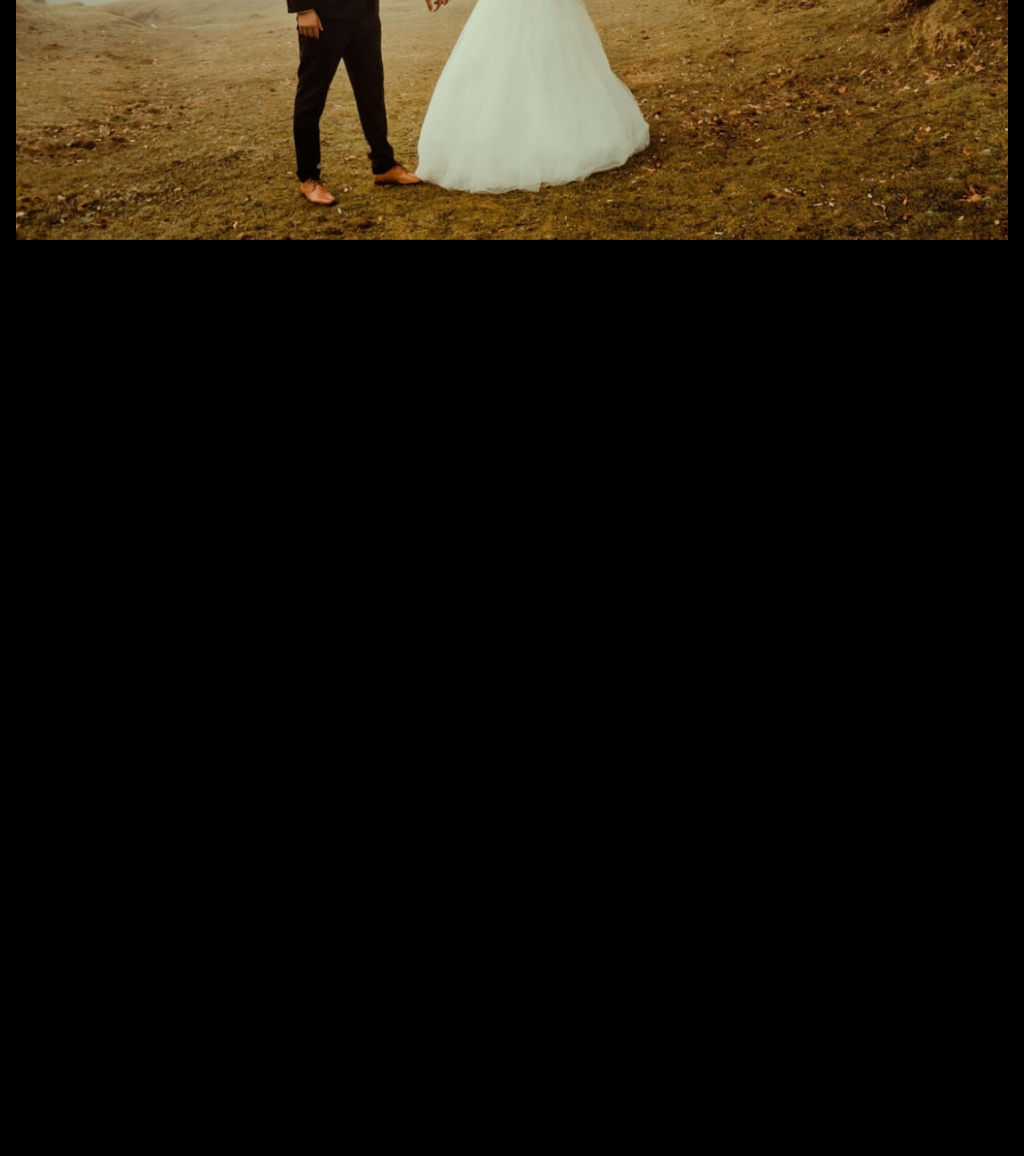
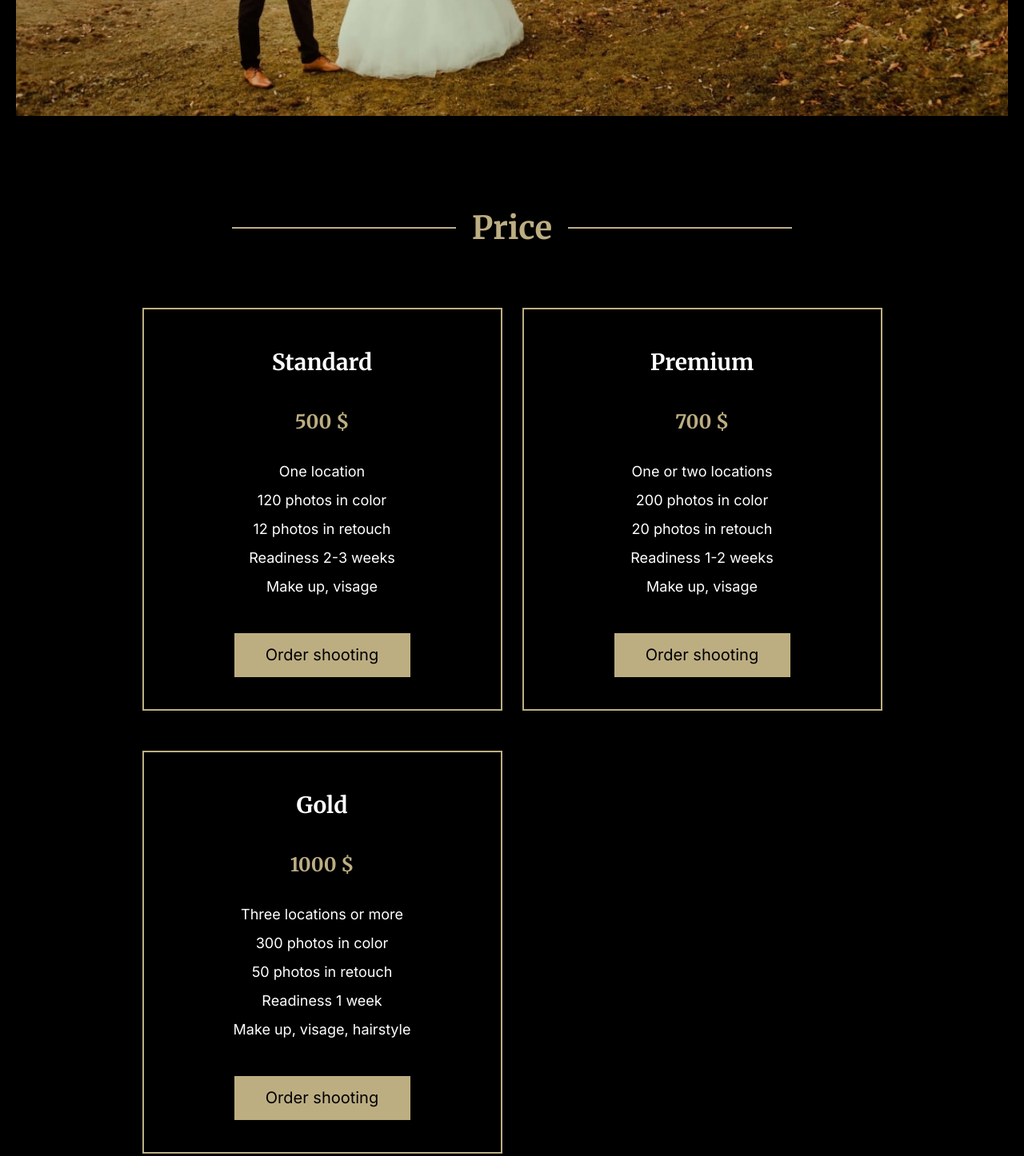
Before and after one commit to SSamarsky/photographer, a plain HTML site: page index.html in a window 1280 px wide. Shown: the part 4509-5955 px from the top of the page at 80% size. Before the commit the page ends 4809 px from the top, so only its background shows below. Drawn offline with nearby package versions, Linux system fonts and the light colour scheme.

Commit message:
feat: add price section

```diff
--- a/index.html
+++ b/index.html
@@ -147,8 +147,8 @@
                     </div>
                 </div>
             </section>
-            <section class="section" id="portfolio">
-                <div class="section__title">
+            <section class="section">
+                <div class="section__title" id="portfolio">
                     <h2 class="title__text">Portfolio</h2>
                 </div>
                 <div class="buttons">
@@ -179,6 +179,49 @@
                     </button>
                 </div>
             </section>
+            <section class="section">
+                <div class="section__title" id="price">
+                    <h2 class="title__text">Price</h2>
+                </div>
+                <div class="price">
+                    <div class="price__item">
+                        <h3 class="price__title">Standard</h3>
+                        <p class="price__count">500 $</p>
+                        <div class="price__info">
+                            <p class="price__text">One location</p>
+                            <p class="price__text">120 photos in color</p>
+                            <p class="price__text">12 photos in retouch</p>
+                            <p class="price__text">Readiness 2-3 weeks</p>
+                            <p class="price__text">Make up, visage</p>
+                        </div>
+                        <button class="btn">Order shooting</button>
+                    </div>
+                    <div class="price__item">
+                        <h3 class="price__title">Premium</h3>
+                        <p class="price__count">700 $</p>
+                        <div class="price__info">
+                            <p class="price__text">One or two locations</p>
+                            <p class="price__text">200 photos in color</p>
+                            <p class="price__text">20 photos in retouch</p>
+                            <p class="price__text">Readiness 1-2 weeks</p>
+                            <p class="price__text">Make up, visage</p>
+                        </div>
+                        <button class="btn">Order shooting</button>
+                    </div>
+                    <div class="price__item">
+                        <h3 class="price__title">Gold</h3>
+                        <p class="price__count">1000 $</p>
+                        <div class="price__info">
+                            <p class="price__text">Three locations or more</p>
+                            <p class="price__text">300 photos in color</p>
+                            <p class="price__text">50 photos in retouch</p>
+                            <p class="price__text">Readiness 1 week</p>
+                            <p class="price__text">Make up, visage, hairstyle</p>
+                        </div>
+                        <button class="btn">Order shooting</button>
+                    </div>
+                </div>
+            </section>
         </div>
     </main>
 
--- a/style.css
+++ b/style.css
@@ -276,10 +276,10 @@ ul {
 }
 
 .video {
+    padding-top: 50.4%;
     margin: 0 auto;
     position: relative;
     width: 100%;
-    height: calc(100vh - 20px);
     background-image: url(assets/images/video.jpg);
     background-repeat: no-repeat;
     background-size: cover;
@@ -303,3 +303,46 @@ ul {
 .video__icon:hover {
     fill: #BDAE82;
 }
+
+.price {
+    margin-bottom: 100px;
+    display: grid;
+    grid-template-columns: repeat(auto-fit, 450px);
+    justify-content: center;
+    row-gap: 50px;
+    column-gap: 25px;
+}
+
+.price__item {
+    padding: 50px 20px;
+    padding-bottom: 40px;
+    text-align: center;
+    border: 2px solid #BDAE82;
+}
+
+.price__title {
+    margin-bottom: 45px;
+    font-size: 28px;
+    font-weight: 700;
+    font-family: 'Merriweather', serif;
+}
+
+.price__count {
+    margin-bottom: 30px;
+    font-size: 24px;
+    font-weight: 700;
+    color: #BDAE82;
+    font-family: 'Merriweather', serif;
+}
+
+.price__info {
+    margin: 0 auto 40px;
+    max-height: 180px;
+    max-width: 364px;
+}
+
+.price__text {
+    display: block;
+    font-size: 18px;
+    line-height: 36px;
+}
```
